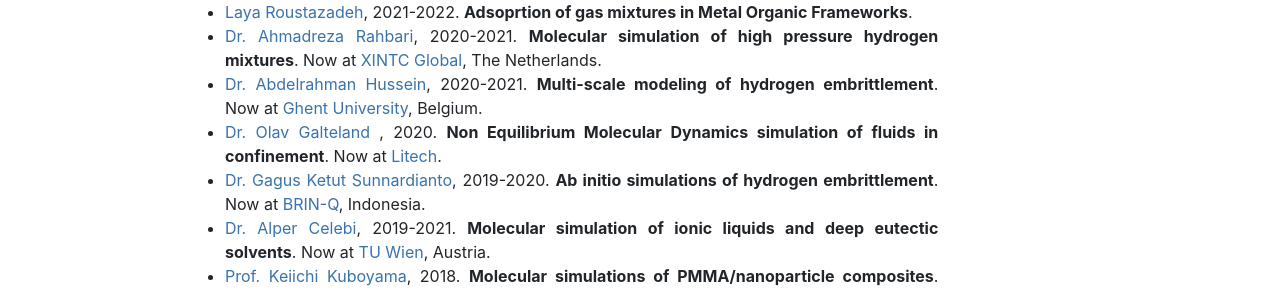
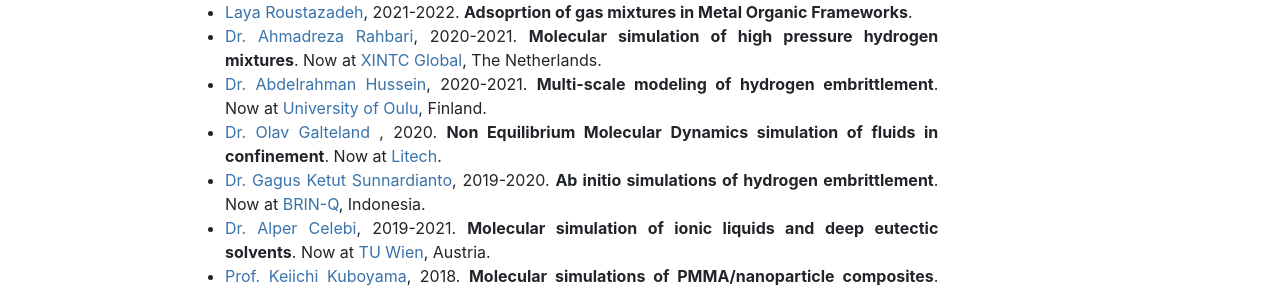
Before and after one commit to omoultosEthTuDelft/web, a Jekyll site: the page built from alumni/index.md, in a window 1280 px wide and 900 px high, scrolled down 2136 px. Shown: the part 261-552 px from the top of the window. Built offline with Jekyll 4.4.1, drawn with Linux system fonts in a browser that asks for light colours.

Commit message:
Update Abdelrahman Hussein's position to University of Oulu
Co-Authored-By: Claude Fable 5 <noreply@anthropic.com>

```diff
--- a/alumni/index.md
+++ b/alumni/index.md
@@ -68,7 +68,7 @@ https://repository.tudelft.nl/record/uuid:2839134b-9631-477c-aafb-3a0fecf49b6c).
 - [Willemijn van Rooijen](https://www.linkedin.com/in/willemijn-van-rooijen-46398a151/?originalSubdomain=nl), 2022-2023. <strong>Interfacial and thermophysical properties of mixtures relevant to subsurface hydrogen storage</strong>. Now a PhD student at CiTG, TU Delft.
 - [Laya Roustazadeh](https://www.qatar.tamu.edu/news-and-events/news/2020/06/24/texas-a-and-m-at-qatar-names-outstanding-graduates/), 2021-2022. <strong>Adsoprtion of gas mixtures in Metal Organic Frameworks</strong>.
 - [Dr. Ahmadreza Rahbari](https://www.linkedin.com/in/arahbari/?originalSubdomain=nl), 2020-2021. <strong> Molecular simulation of high pressure hydrogen mixtures</strong>. Now at [XINTC Global](http://www.xintcglobal.com/), The Netherlands.
-- [Dr. Abdelrahman Hussein](https://www.linkedin.com/in/abdelrahman-hussein-3b42b415/?originalSubdomain=nl), 2020-2021. <strong> Multi-scale modeling of hydrogen embrittlement</strong>. Now at [Ghent University](https://www.ugent.be), Belgium.
+- [Dr. Abdelrahman Hussein](https://www.linkedin.com/in/abdelrahman-hussein-3b42b415/?originalSubdomain=nl), 2020-2021. <strong> Multi-scale modeling of hydrogen embrittlement</strong>. Now at [University of Oulu](http://www.oulu.fi/), Finland.
 - [Dr. Olav Galteland ](https://www.linkedin.com/in/olav-galteland?originalSubdomain=no), 2020. <strong> Non Equilibrium Molecular Dynamics simulation of fluids in confinement</strong>. Now at [Litech](https://litech.ai/).
 - [Dr. Gagus Ketut Sunnardianto](https://www.linkedin.com/in/gagus-ketut-sunnardianto/), 2019-2020. <strong> Ab initio simulations of hydrogen embrittlement</strong>. Now at [BRIN-Q](https://quantumresearch.id), Indonesia.
 - [Dr. Alper Celebi](https://www.linkedin.com/in/alper-tunga-celebi-0375b586/?originalSubdomain=nl), 2019-2021. <strong> Molecular simulation of ionic liquids and deep eutectic solvents</strong>. Now at [TU Wien](https://www.tuwien.at), Austria.
```
